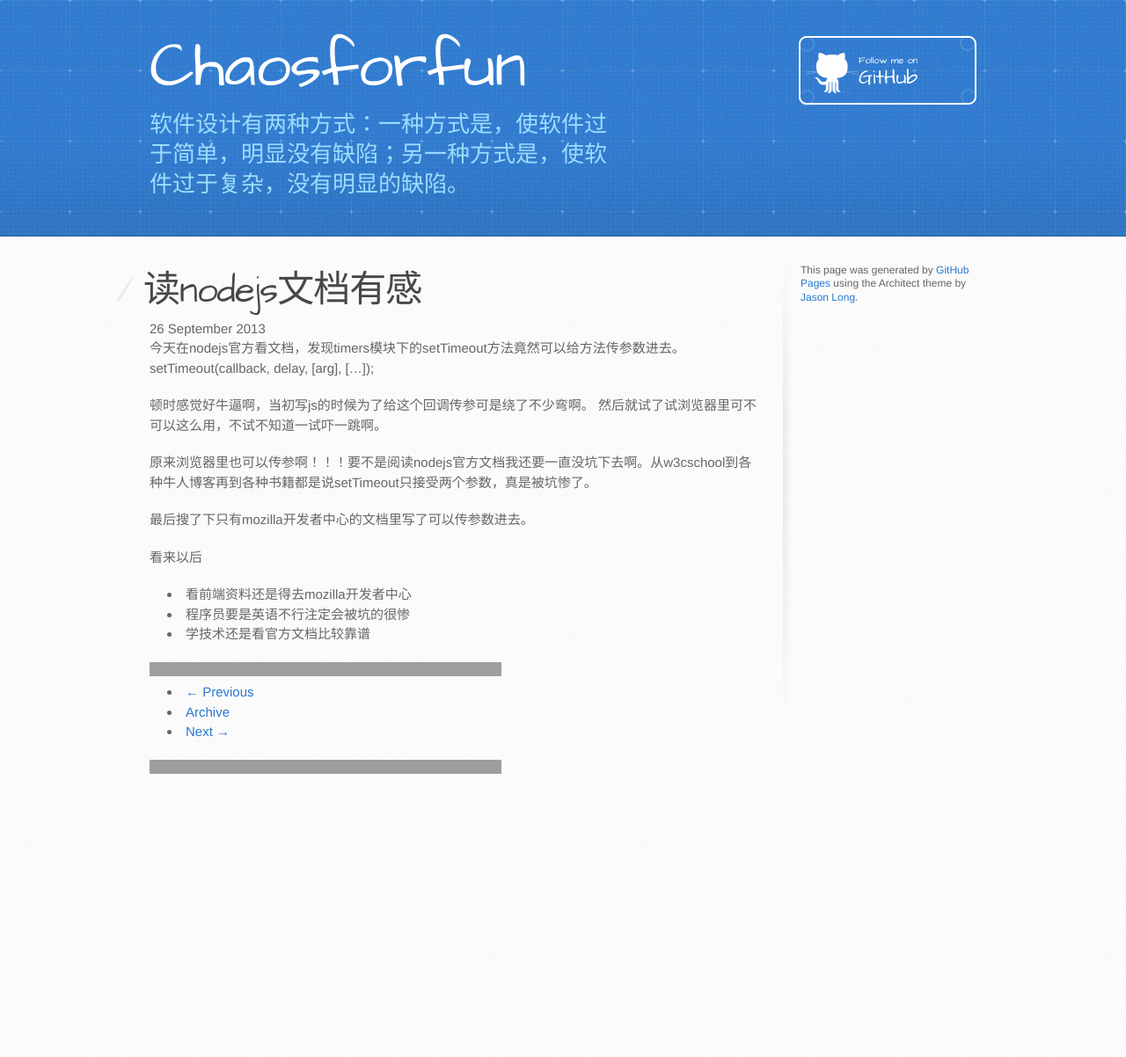
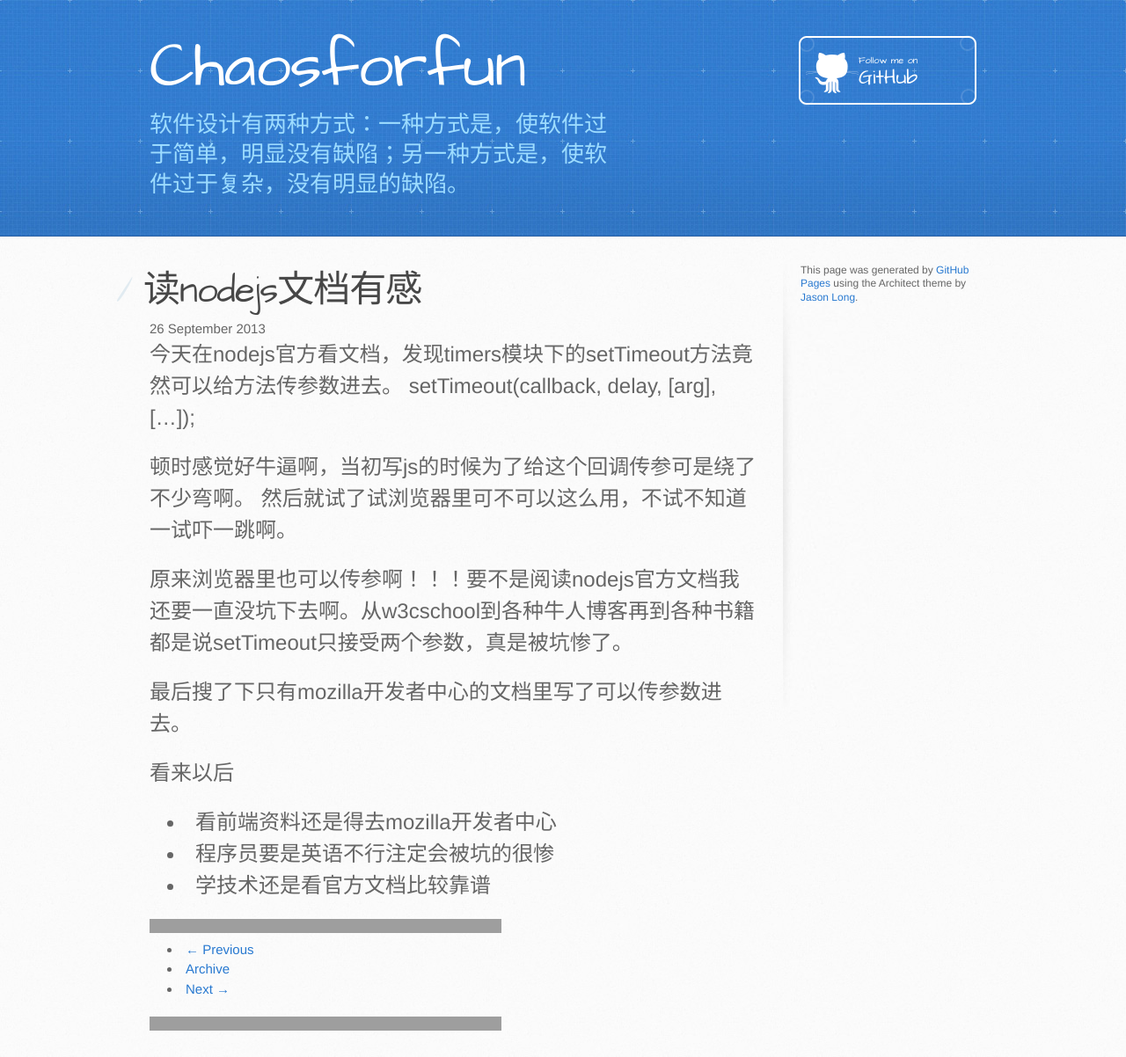
Before and after one commit to chaosforfun/chaosforfun.github.io, a Jekyll site: the page built from _posts/2013-09-26-读nodejs文档有感.md, in a window 1280 px wide. Shown: the whole page at 88% size. Built offline with Jekyll 4.4.1, drawn with Linux system fonts in a browser that asks for light colours; our own code applies the rules of GitHub Pages for plain Markdown files; comment, search, counter and statistics services are not loaded; before the commit the page ends 910 px from its top, so only the background shows below that; grey boxes are pictures that could not be loaded.

Commit message:
字号24

```diff
--- a/_layouts/default.html
+++ b/_layouts/default.html
@@ -9,7 +9,11 @@
     <link rel="stylesheet" type="text/css" href="/stylesheets/stylesheet.css" media="screen" />
     <link rel="stylesheet" type="text/css" href="/stylesheets/pygment_trac.css" media="screen" />
     <link rel="stylesheet" type="text/css" href="/stylesheets/print.css" media="print" />
-
+    <style>
+        .content {
+            font-size: 24px;
+        }
+    </style>
     <!--[if lt IE 9]>
     <script src="//html5shiv.googlecode.com/svn/trunk/html5.js"></script>
     <![endif]-->
@@ -36,7 +40,9 @@
             <aside id="sidebar">
 
 
-                <p>This page was generated by <a href="pages.github.com">GitHub Pages</a> using the Architect theme by <a href="https://twitter.com/jasonlong">Jason Long</a>.</p>
+                <p>This page was generated by
+                    <a href="pages.github.com">GitHub Pages</a> using the Architect theme by
+                    <a href="https://twitter.com/jasonlong">Jason Long</a>.</p>
             </aside>
         </div>
     </div>
```
